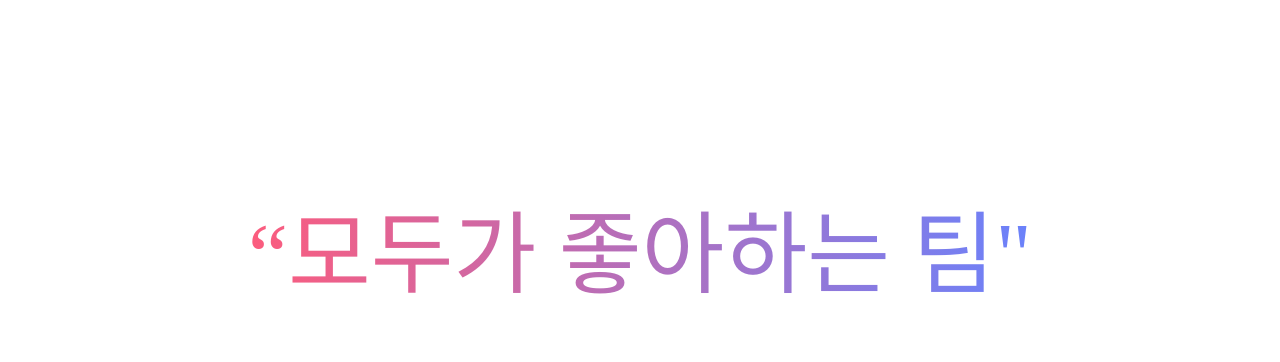
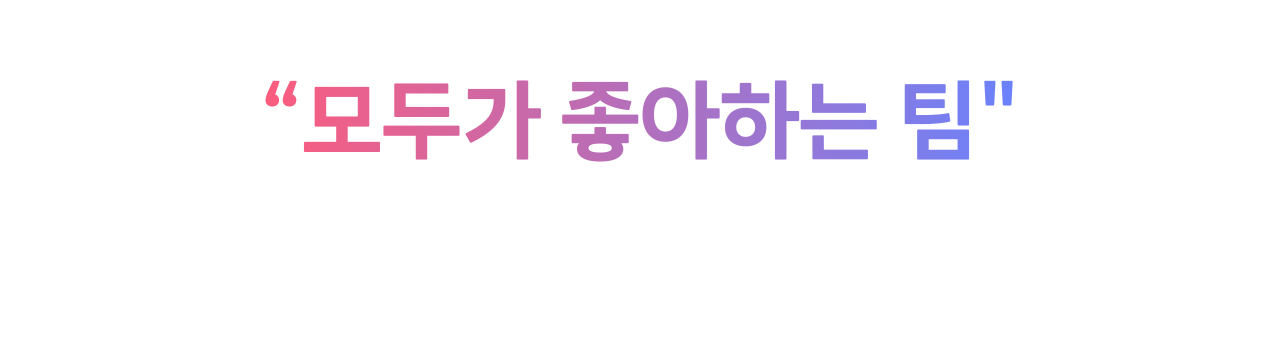
Before and after one commit to AVEN-SW/CEMENT-Frontend, a React (Vite) app: page / in a window 1280 px wide. Shown: the part 1370-1732 px from the top of the page. Built offline with nearby package versions, Linux system fonts and the light colour scheme.

Commit message:
fix: MainPage 폰트 리워크

```diff
--- a/src/pages/MainPage.tsx
+++ b/src/pages/MainPage.tsx
@@ -139,7 +139,8 @@ const SloganSection = styled.div`
   align-items: center;
 
   width: 100%;
-  height: 840px;
+  padding-top: 243px;
+  padding-bottom: 243px;
   background: #fff;
 `;
 
@@ -155,9 +156,8 @@ const Slogan = styled.div`
   -webkit-background-clip: text;
   -webkit-text-fill-color: transparent;
 
-  font-family: NEXONFootballGothicBA1;
+  font-family: 'LineSeed-Bold';
   font-size: 90px;
-  font-weight: 300;
 `;
 
 const SloganDescription = styled.div`
```
